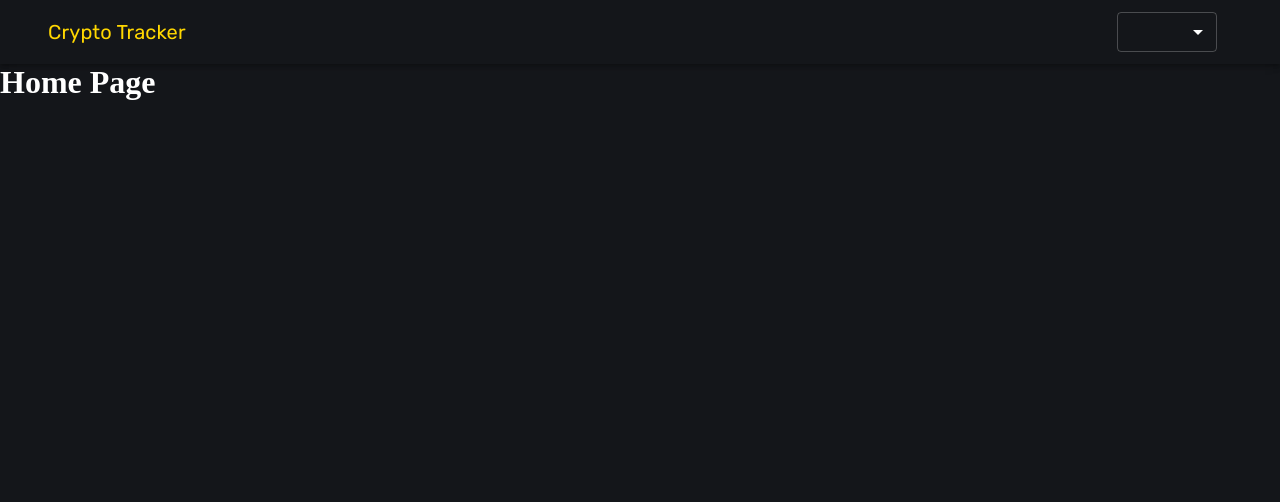
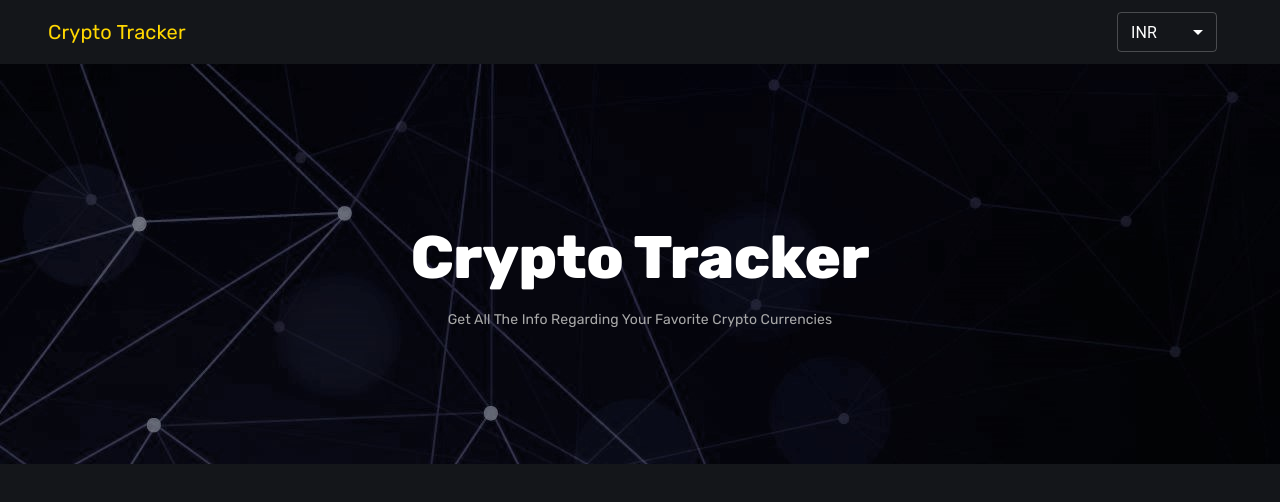
Before and after one commit to JJ-LXIX/Crypto_tracker, a React (Create React App) app: page / in a window 1280 px wide. Shown: the top 502 px of the page. Built offline with nearby package versions, Linux system fonts and the light colour scheme.

Commit message:
Homepage first additions

```diff
--- /dev/null
+++ b/src/Components/Banner.js
@@ -0,0 +1,56 @@
+import React from "react";
+import { Container, makeStyles, Typography } from "@material-ui/core";
+
+const useStyles = makeStyles(() => ({
+  banner: {
+    backgroundImage: "url(./2171312.jpg)",
+  },
+  bannerContent: {
+    height: 400,
+    display: "flex",
+    flexDirection: "column",
+    paddingTop: 25,
+    justifyContent: "space-around",
+  },
+  tagline: {
+    display: "flex",
+    height: "40%",
+    flexDirection: "column",
+    justifyContent: "center",
+    textAlign: "center",
+  },
+}));
+
+const Banner = () => {
+  const classes = useStyles();
+  return (
+    <div className={classes.banner}>
+      <Container className={classes.bannerContent}>
+        <div className={classes.tagline}>
+          <Typography
+            variant="h2"
+            style={{
+              fontWeight: "bold",
+              marginBottom: 15,
+              fontFamily: "Rubik",
+            }}
+          >
+            Crypto Tracker
+          </Typography>
+          <Typography
+            variant="subtitle2"
+            style={{
+              color: "darkgrey",
+              textTransform: "capitalize",
+              fontFamily: "Rubik",
+            }}
+          >
+            Get all the Info regarding your favorite Crypto Currencies
+          </Typography>
+        </div>
+      </Container>
+    </div>
+  );
+};
+
+export default Banner;
--- a/src/Components/Header.js
+++ b/src/Components/Header.js
@@ -11,6 +11,7 @@ import {
 import { makeStyles } from "@material-ui/styles";
 import React from "react";
 import { useNavigate } from "react-router-dom";
+import { CryptoState } from "../CryptoContext";
 
 const useStyles = makeStyles(() => ({
   title: {
@@ -23,8 +24,10 @@ const useStyles = makeStyles(() => ({
 
 const Header = () => {
   const classes = useStyles();
+  const navigate = useNavigate();
 
-  const navigate = useNavigate();
+  const { currency, setCurrency } = CryptoState();
+  console.log(currency);
 
   const darkTheme = createTheme({
     palette: {
@@ -51,6 +54,8 @@ const Header = () => {
             <Select
               variant="outlined"
               style={{ width: 100, height: 40, marginRight: 15 }}
+              value={currency}
+              onChange={(e) => setCurrency(e.target.value)}
             >
               <MenuItem value={"USD"}>USD</MenuItem>
               <MenuItem value={"INR"}>INR</MenuItem>
--- /dev/null
+++ b/src/CryptoContext.js
@@ -0,0 +1,25 @@
+import React, { createContext, useContext, useEffect, useState } from "react";
+
+const Crypto = createContext();
+
+const CryptoContext = ({ children }) => {
+  const [currency, setCurrency] = useState("INR");
+  const [symbol, setSymbol] = useState("₹");
+
+  useEffect(() => {
+    if (currency === "INR") setSymbol("₹");
+    else if (currency === "USD") setSymbol("$");
+  }, [currency]);
+
+  return (
+    <Crypto.Provider value={{ currency, symbol, setCurrency }}>
+      {children}
+    </Crypto.Provider>
+  );
+};
+
+export default CryptoContext;
+
+export const CryptoState = () => {
+  return useContext(Crypto);
+};
--- a/src/Pages/Homepage.js
+++ b/src/Pages/Homepage.js
@@ -1,10 +1,11 @@
 import React from "react";
+import Banner from "../Components/Banner";
 
 const Homepage = () => {
   return (
-    <div>
-      <h1>Home Page</h1>
-    </div>
+    <>
+      <Banner />
+    </>
   );
 };
 
--- a/src/index.js
+++ b/src/index.js
@@ -1,11 +1,13 @@
 import React from "react";
 import ReactDOM from "react-dom";
-
+import CryptoContext from "./CryptoContext";
 import App from "./App";
 
 ReactDOM.render(
   <React.StrictMode>
-    <App />
+    <CryptoContext>
+      <App />
+    </CryptoContext>
   </React.StrictMode>,
   document.getElementById("root")
 );
```
Also changed, not shown: public/2171312.jpg (added).
